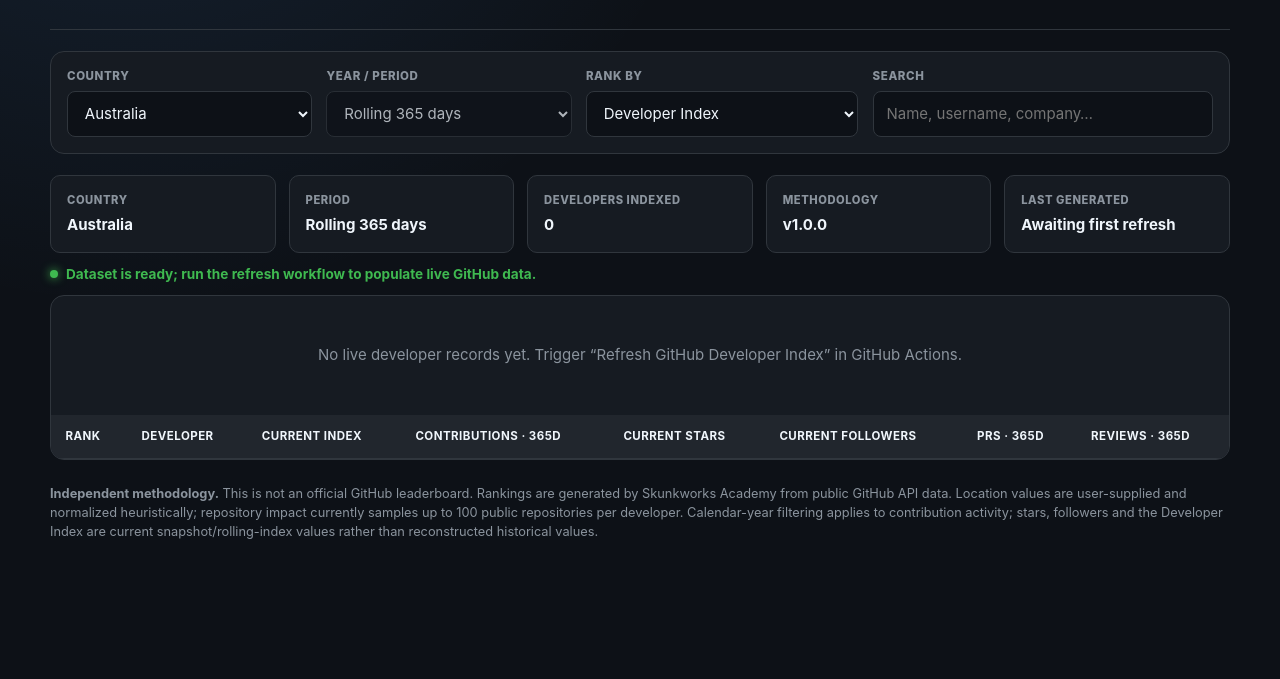
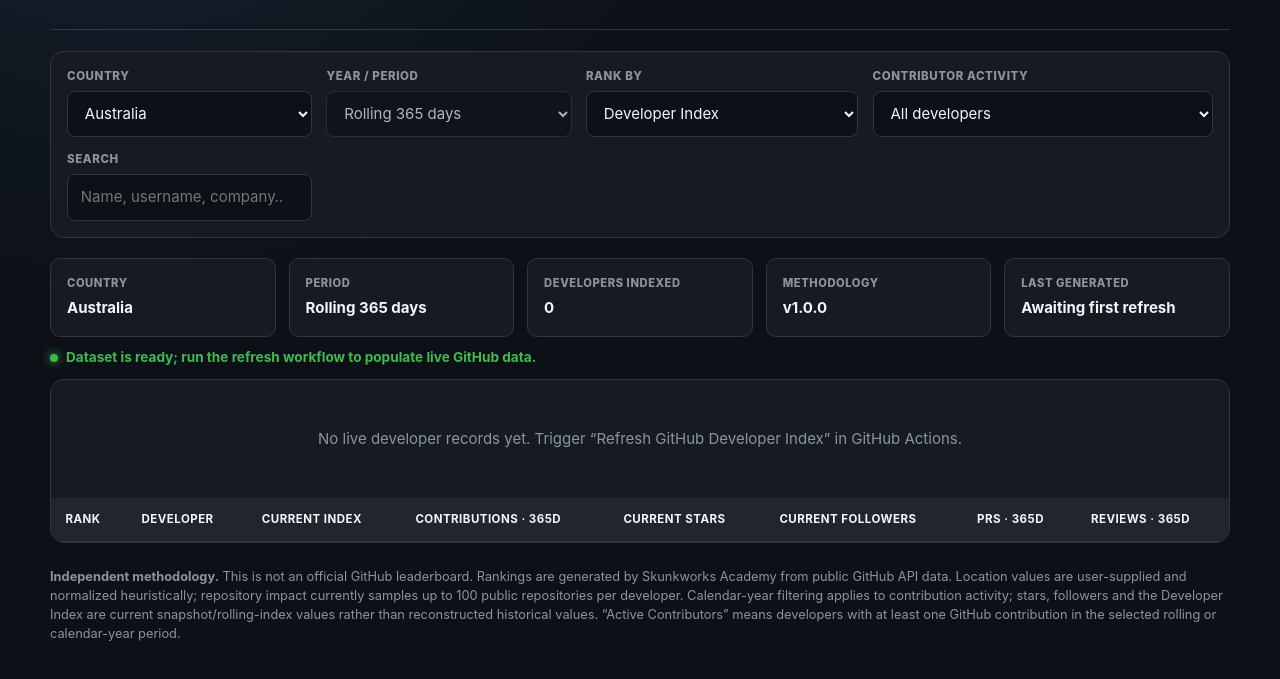
Before and after one commit to skunkworks-academy/github-developer-index, a website: page public/index.html in a window 1280 px wide. Shown: the part 217-896 px from the top of the page. Before the commit the page ends 819 px from the top, so only its background shows below. Drawn offline with Linux system fonts and the light colour scheme.

Commit message:
feat: add Active Contributors control

```diff
--- a/public/index.html
+++ b/public/index.html
@@ -34,6 +34,13 @@
       <label>
         <span>Rank by</span>
         <select id="metric"></select>
+      </label>
+      <label>
+        <span>Contributor activity</span>
+        <select id="activity-filter">
+          <option value="all">All developers</option>
+          <option value="active">Active Contributors</option>
+        </select>
       </label>
       <label>
         <span>Search</span>
@@ -77,7 +84,7 @@
     </section>
 
     <footer>
-      <p><strong>Independent methodology.</strong> This is not an official GitHub leaderboard. Rankings are generated by Skunkworks Academy from public GitHub API data. Location values are user-supplied and normalized heuristically; repository impact currently samples up to 100 public repositories per developer. Calendar-year filtering applies to contribution activity; stars, followers and the Developer Index are current snapshot/rolling-index values rather than reconstructed historical values.</p>
+      <p><strong>Independent methodology.</strong> This is not an official GitHub leaderboard. Rankings are generated by Skunkworks Academy from public GitHub API data. Location values are user-supplied and normalized heuristically; repository impact currently samples up to 100 public repositories per developer. Calendar-year filtering applies to contribution activity; stars, followers and the Developer Index are current snapshot/rolling-index values rather than reconstructed historical values. “Active Contributors” means developers with at least one GitHub contribution in the selected rolling or calendar-year period.</p>
     </footer>
   </main>
 </body>
```
